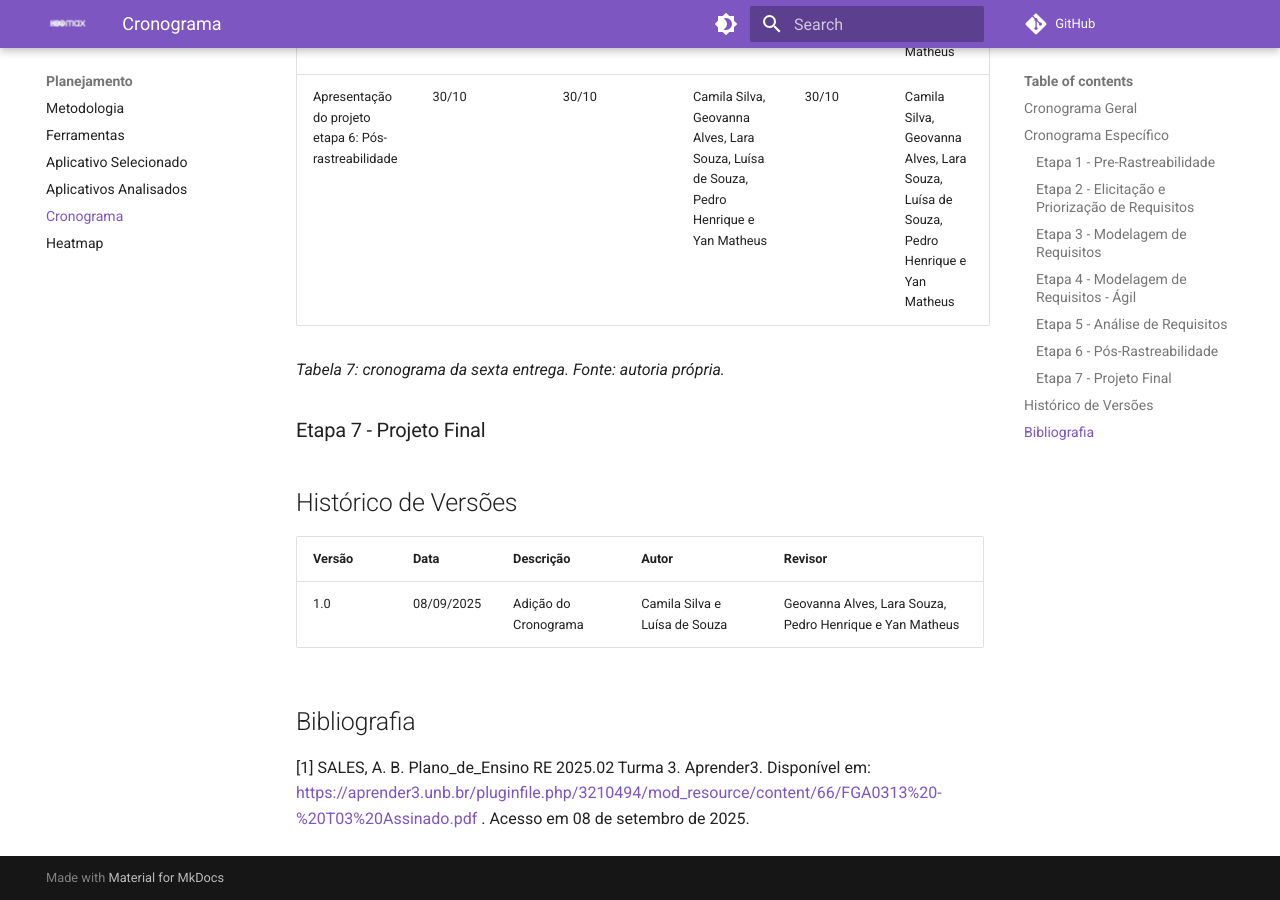
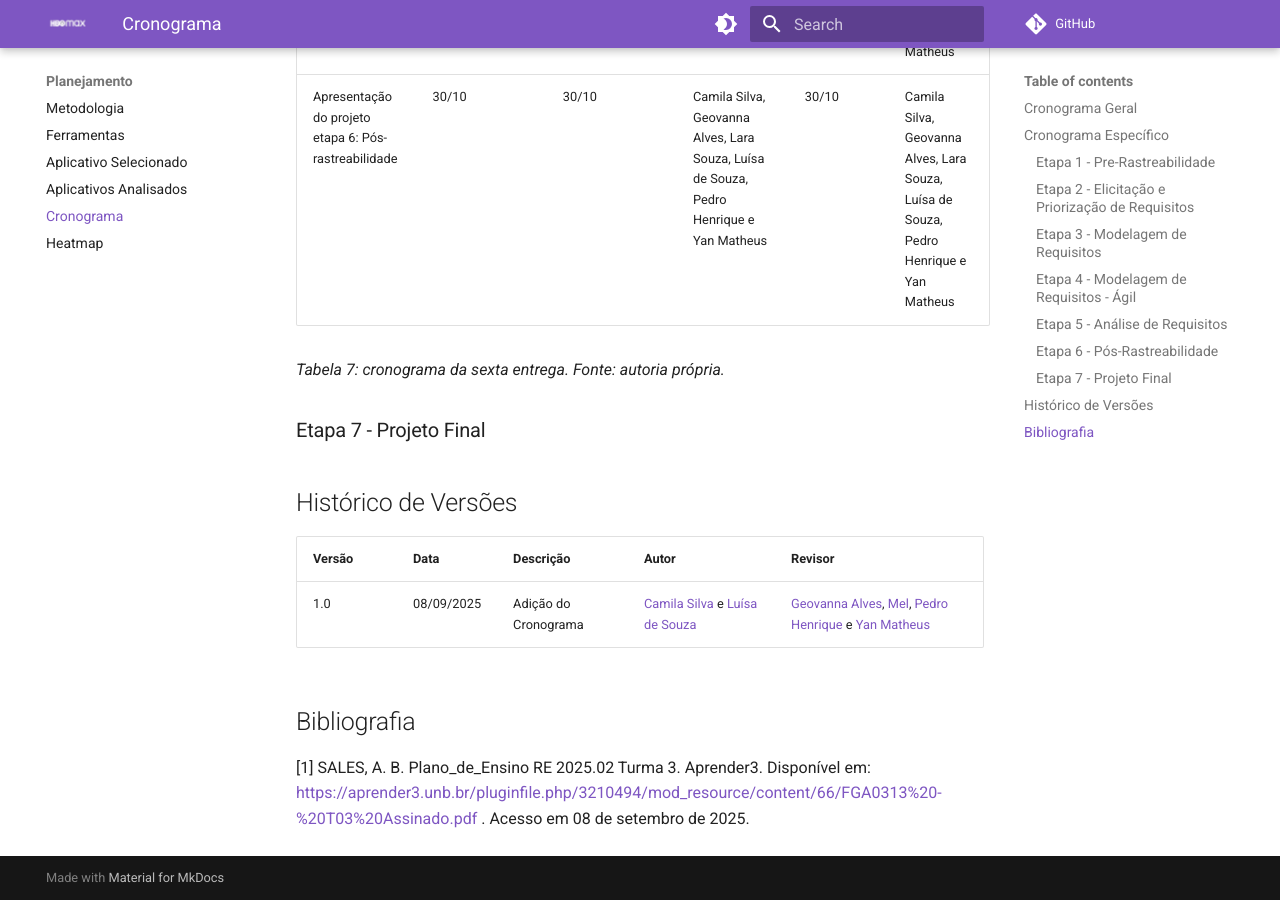
Before and after one commit to Requisitos-de-Software/2025.2-Grupo05, an MkDocs documentation site: the page built from docs/Planejamento/Cronograma.md, in a window 1280 px wide and 900 px high, scrolled down 12940 px. Built offline with MkDocs 1.6.1 and Material for MkDocs 9.7.7, drawn with Linux system fonts in a browser that asks for light colours; comment, search, counter and statistics services are not loaded.

Commit message:
Update Cronograma.md

```diff
--- a/docs/Planejamento/Cronograma.md
+++ b/docs/Planejamento/Cronograma.md
@@ -135,9 +135,9 @@ _Tabela 7: cronograma da sexta entrega. Fonte: autoria própria._
 
 ## Histórico de Versões
 
-| Versão | Data       | Descrição                   | Autor             | Revisor         |
-|--------|------------|-----------------------------|-------------------|-----------------|
-| 1.0    | 08/09/2025 | Adição do Cronograma           |  Camila Silva e Luísa de Souza  |       Geovanna Alves, Lara Souza, Pedro Henrique e Yan Matheus |    |
+| Versão | Data       | Descrição            | Autor                                                     | Revisor                                                                 |
+|--------|------------|--------------------|-----------------------------------------------------------|------------------------------------------------------------------------|
+| 1.0    | 08/09/2025 | Adição do Cronograma | [Camila Silva](https://github.com/CamilaSilvaC) e [Luísa de Souza](https://github.com/luisa12ll) | [Geovanna Alves](https://github.com/GeovannaUmbelino), [Mel](https://github.com/mel14-hub), [Pedro Henrique](https://github.com/pedrohpsantos) e [Yan Matheus](https://github.com/Yanmatheus0812) |
 
 ## Bibliografia
 
```
